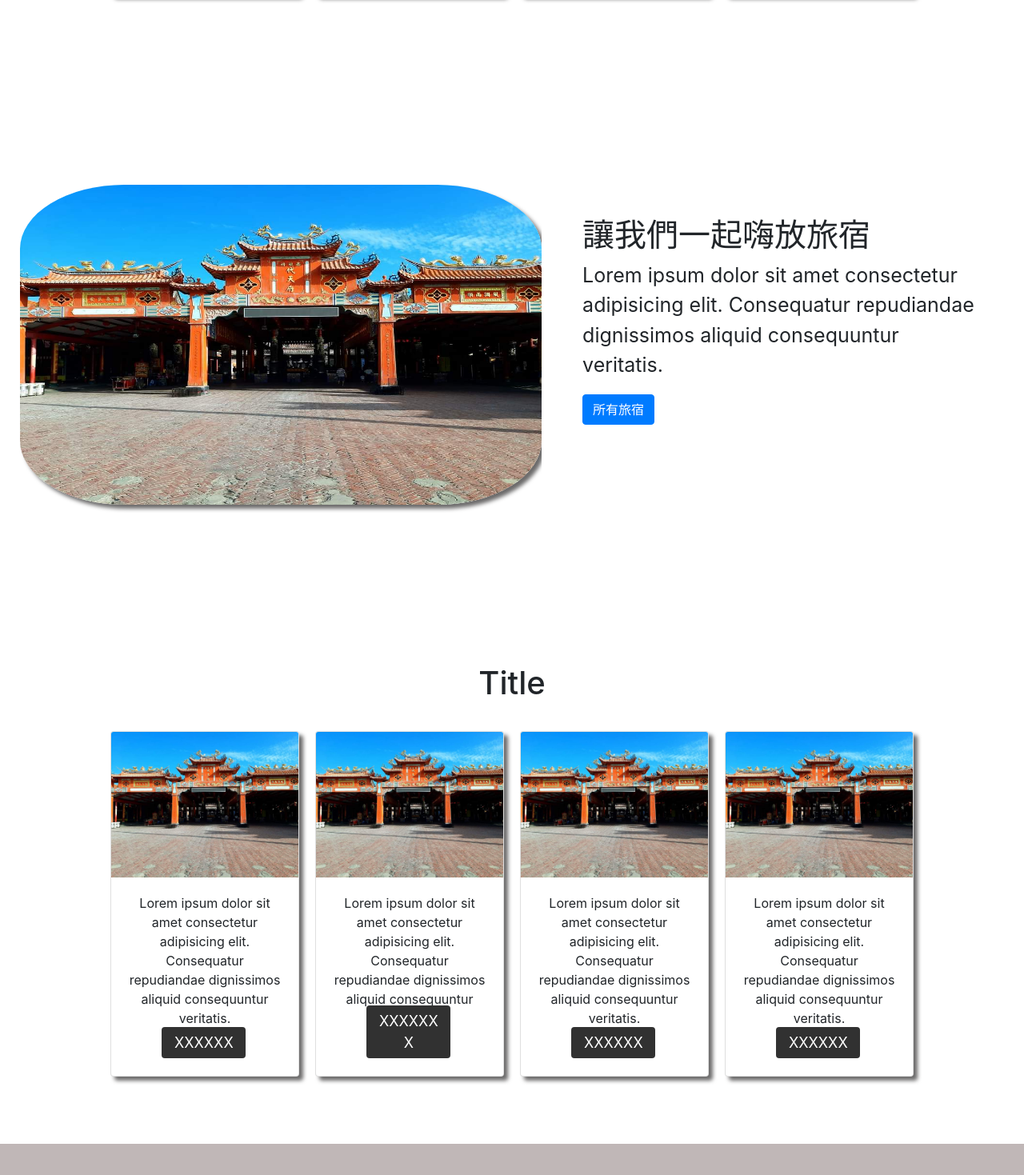
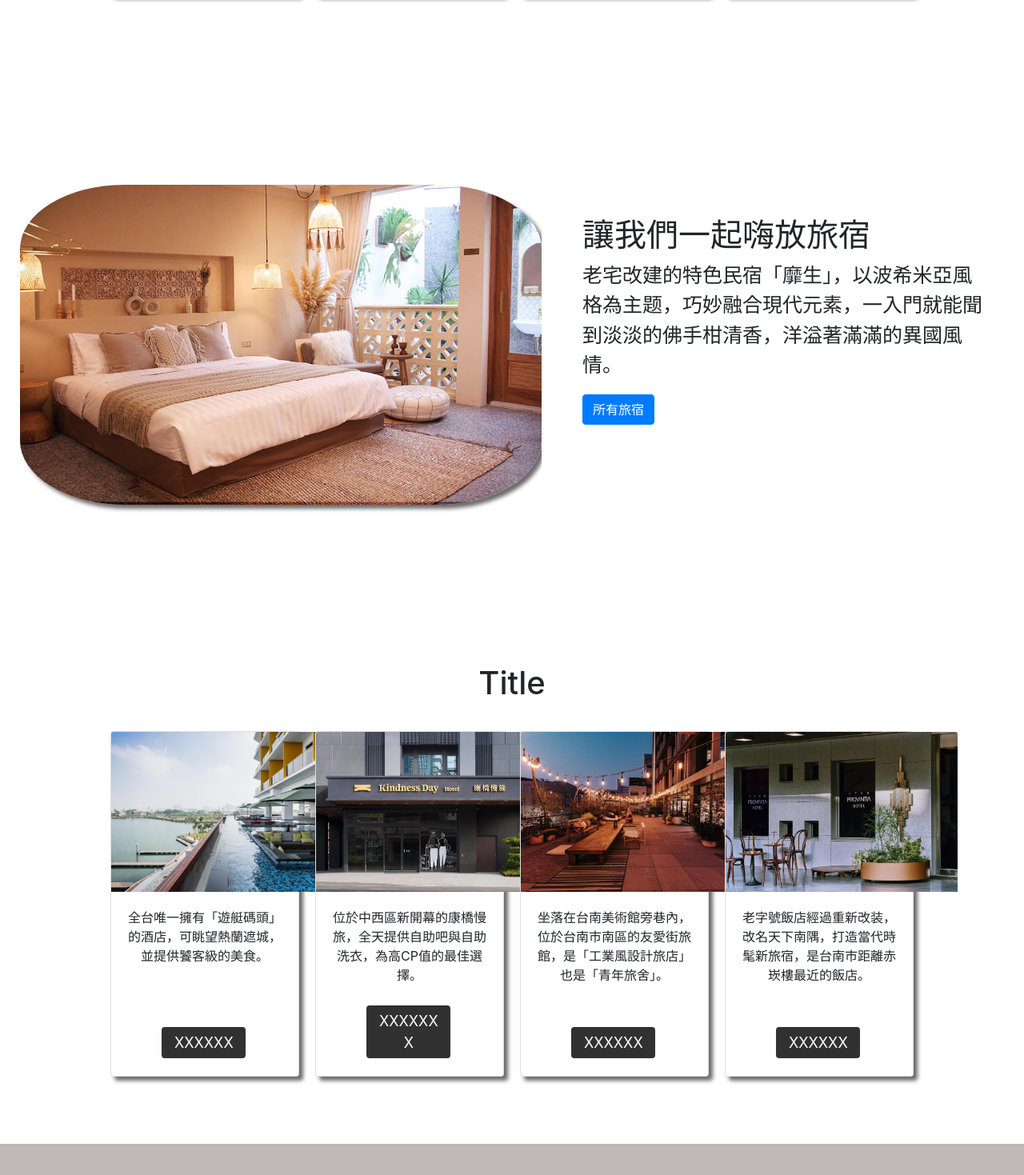
Before and after one commit to wenqi990/20240517work, a Vue app: page / in a window 1280 px wide. Shown: the part 3637-5106 px from the top of the page at 80% size. Built offline with nearby package versions, Linux system fonts and the light colour scheme; no server answers.

Commit message:
add homevue img

```diff
--- a/src/views/HomeView.vue
+++ b/src/views/HomeView.vue
@@ -128,10 +128,10 @@ import Footer from '../views/Footer.vue'
 
 
     <div class="sixth area">
-      <img src="/public/imags/景點類圖片/南鯤鯓代天府.jpg" alt="">
+      <img src="/public/imags/首頁/靡生.webp" alt="">
       <div class="sixthText">
           <h1>讓我們一起嗨放旅宿</h1>
-          <p>Lorem ipsum dolor sit amet consectetur adipisicing elit. Consequatur repudiandae dignissimos aliquid consequuntur veritatis.</p>
+          <p>老宅改建的特色民宿「靡生」，以波希米亞風格為主题，巧妙融合現代元素，一入門就能聞到淡淡的佛手柑清香，洋溢著滿滿的異國風情。</p>
           <button class="btn btn-primary">所有旅宿</button>
       </div>
   </div>
@@ -140,30 +140,30 @@ import Footer from '../views/Footer.vue'
       <h1>Title</h1>
         <div class="cradArea">
             <div class="card">
-                <img src="/public/imags/景點類圖片/南鯤鯓代天府.jpg" class="card-img-top" alt="卡片">
+                <img src="/public/imags/首頁/福爾摩沙遊艇酒店.jpg" class="card-img-top" alt="卡片" style="object-fit: cover;width: 290px;height: 200px;">
                 <div class="card-body">
-                  <p class="card-text">Lorem ipsum dolor sit amet consectetur adipisicing elit. Consequatur repudiandae dignissimos aliquid consequuntur veritatis.</p>
+                  <p class="card-text">全台唯一擁有「遊艇碼頭」的酒店，可眺望熱蘭遮城，並提供饕客級的美食。</p>
                   <a href="#" class="btn btn-primary">XXXXXX</a>
                 </div>
               </div>
             <div class="card" >
-                <img src="/public/imags/景點類圖片/南鯤鯓代天府.jpg" class="card-img-top" alt="卡片">
+                <img src="/public/imags/首頁/康橋慢旅.webp" class="card-img-top" alt="卡片" style="object-fit: cover;width: 290px;height: 200px;">
                 <div class="card-body">
-                  <p class="card-text">Lorem ipsum dolor sit amet consectetur adipisicing elit. Consequatur repudiandae dignissimos aliquid consequuntur veritatis.</p>
+                  <p class="card-text">位於中西區新開幕的康橋慢旅，全天提供自助吧與自助洗衣，為高CP值的最佳選擇。</p>
                   <a href="#" class="btn btn-primary">XXXXXXX</a>
                 </div>
               </div>
             <div class="card" >
-                <img src="/public/imags/景點類圖片/南鯤鯓代天府.jpg" class="card-img-top" alt="卡片">
+                <img src="/public/imags/首頁/友愛街旅館.jpg" class="card-img-top" alt="卡片" style="object-fit: cover;width: 290px;height: 200px;">
                 <div class="card-body">
-                  <p class="card-text">Lorem ipsum dolor sit amet consectetur adipisicing elit. Consequatur repudiandae dignissimos aliquid consequuntur veritatis.</p>
+                  <p class="card-text">坐落在台南美術館旁巷內，位於台南市南區的友愛街旅館，是「工業風設計旅店」也是「青年旅舍」。</p>
                   <a href="#" class="btn btn-primary">XXXXXX</a>
                 </div>
               </div>
               <div class="card" >
-                <img src="/public/imags/景點類圖片/南鯤鯓代天府.jpg" class="card-img-top" alt="卡片">
+                <img src="/public/imags/首頁/天下南隅.jpg" class="card-img-top" alt="卡片" style="object-fit: cover;width: 290px;height: 200px;">
                 <div class="card-body">
-                  <p class="card-text">Lorem ipsum dolor sit amet consectetur adipisicing elit. Consequatur repudiandae dignissimos aliquid consequuntur veritatis.</p>
+                  <p class="card-text">老字號飯店經過重新改装，改名天下南隅，打造當代時髦新旅宿，是台南市距離赤崁樓最近的飯店。</p>
                   <a href="#" class="btn btn-primary">XXXXXX</a>
                 </div>
               </div>
```
